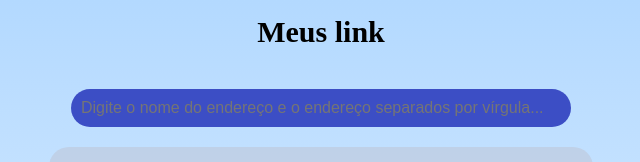
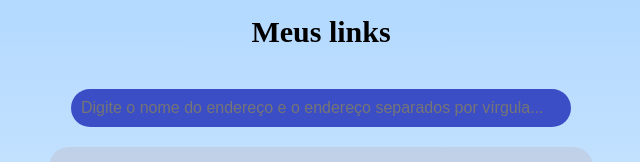
Before and after one commit to Felix-Vidal/back-end, a website: page project-favorites/public/index.html in a window 1280 px wide. Shown: the top 162 px of the page, 319-959 px from the left. Drawn offline with Linux system fonts and the light colour scheme.

Commit message:
correção do h1

```diff
--- a/project-favorites/public/index.html
+++ b/project-favorites/public/index.html
@@ -10,7 +10,7 @@
 <body class="background-gradient">
     <header>
         <div id="titulo">
-            <h1>Meus link</h1>
+            <h1>Meus links</h1>
         </div>
     </header>
 
```
